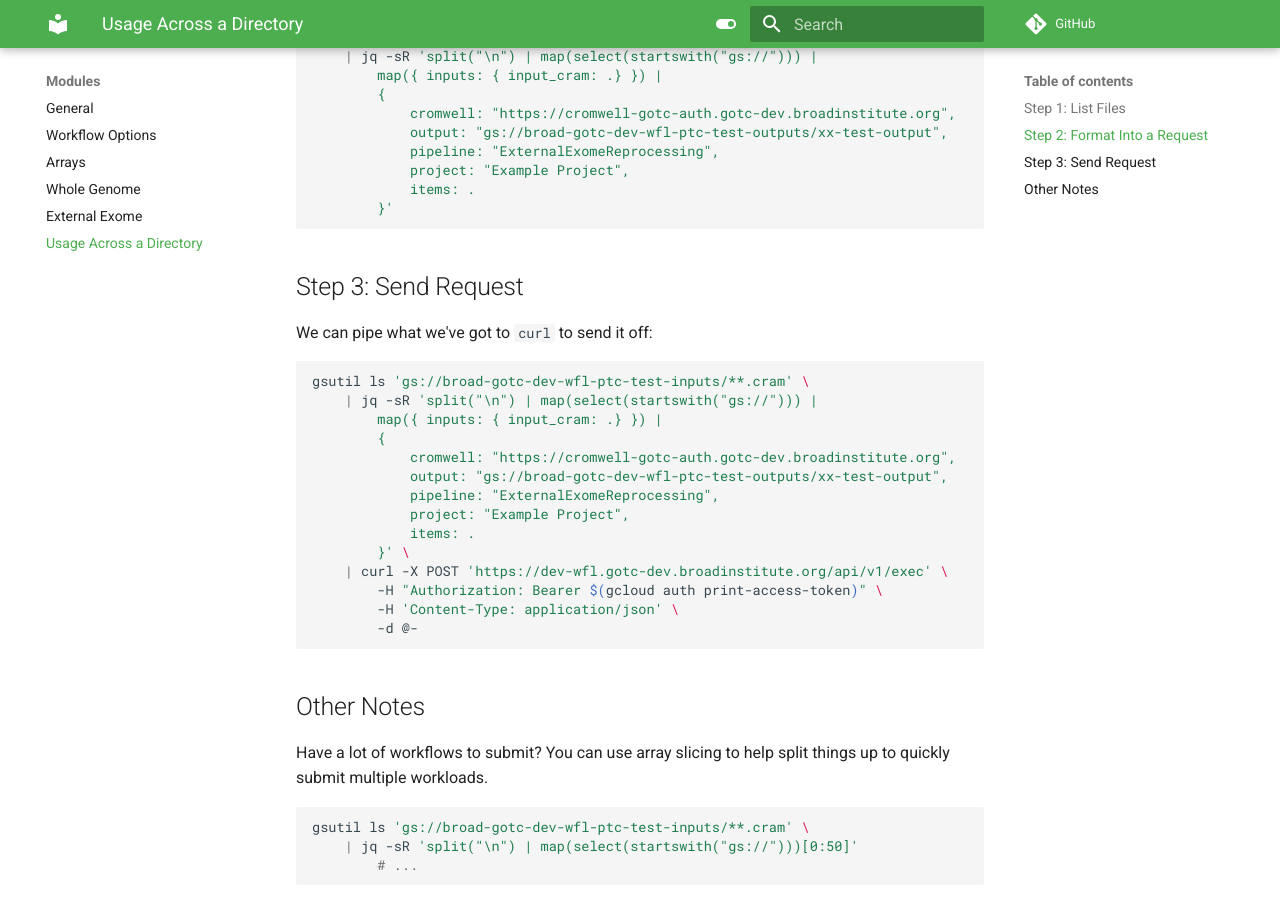
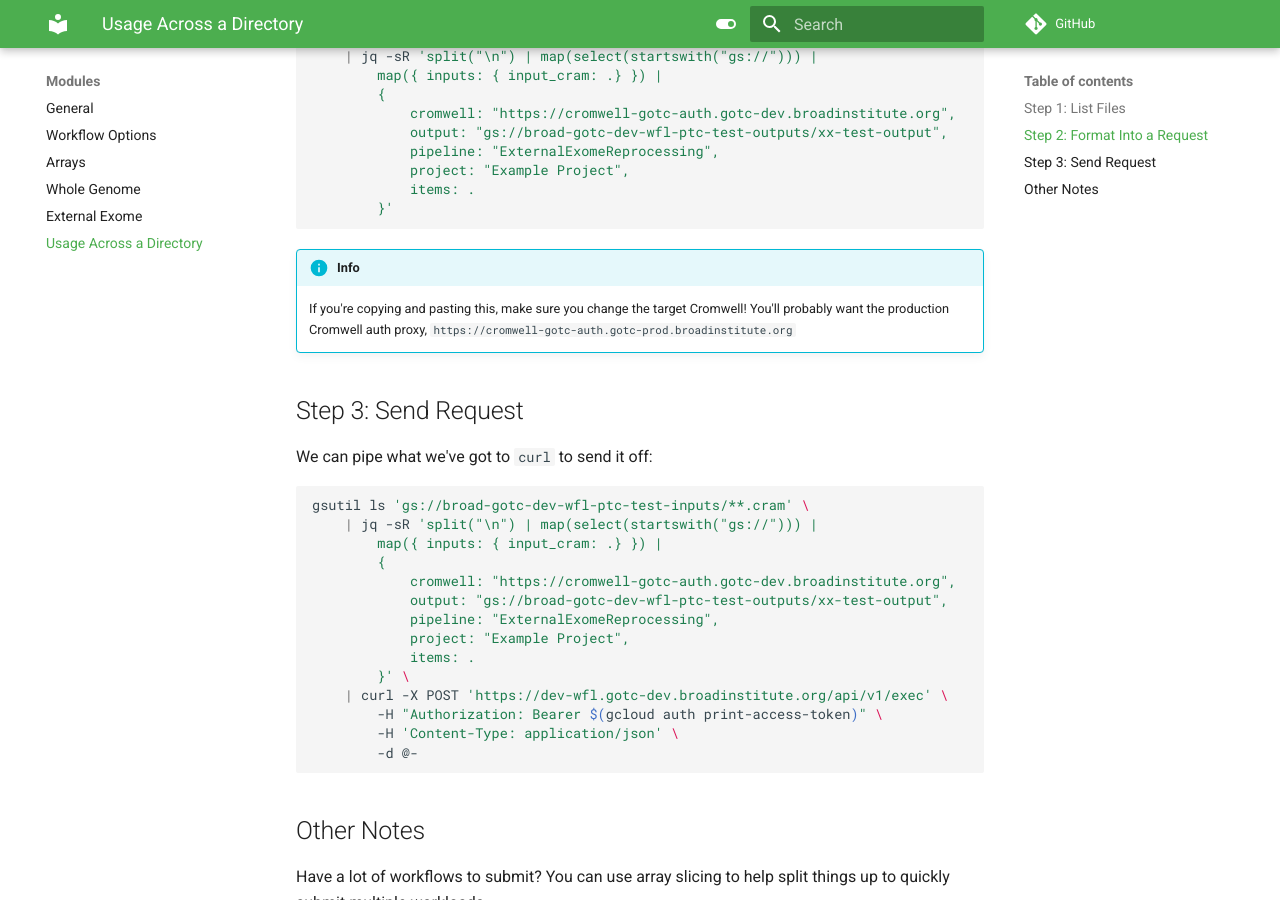
Before and after one commit to broadinstitute/wfl, an MkDocs documentation site: the page built from docs/md/directory-usage.md, in a window 1280 px wide and 900 px high, scrolled down 1279 px. Built offline with MkDocs 1.6.1 and Material for MkDocs 9.7.7, drawn with Linux system fonts in a browser that asks for light colours; comment, search, counter and statistics services are not loaded.

Commit message:
Note about Cromwells

````diff
--- a/docs/md/directory-usage.md
+++ b/docs/md/directory-usage.md
@@ -66,6 +66,11 @@ gsutil ls 'gs://broad-gotc-dev-wfl-ptc-test-inputs/**.cram' \
         }'
 ```
 
+!!! info
+    If you're copying and pasting this, make sure you change the target
+    Cromwell! You'll probably want the production Cromwell auth proxy,
+    `https://cromwell-gotc-auth.gotc-prod.broadinstitute.org`
+
 ## Step 3: Send Request
 
 We can pipe what we've got to `curl` to send it off:
````
